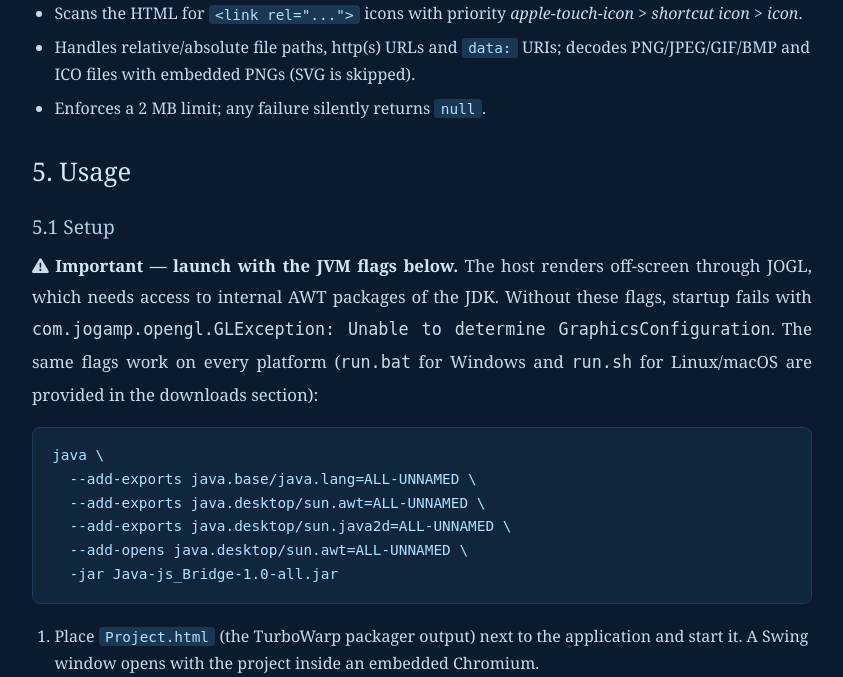
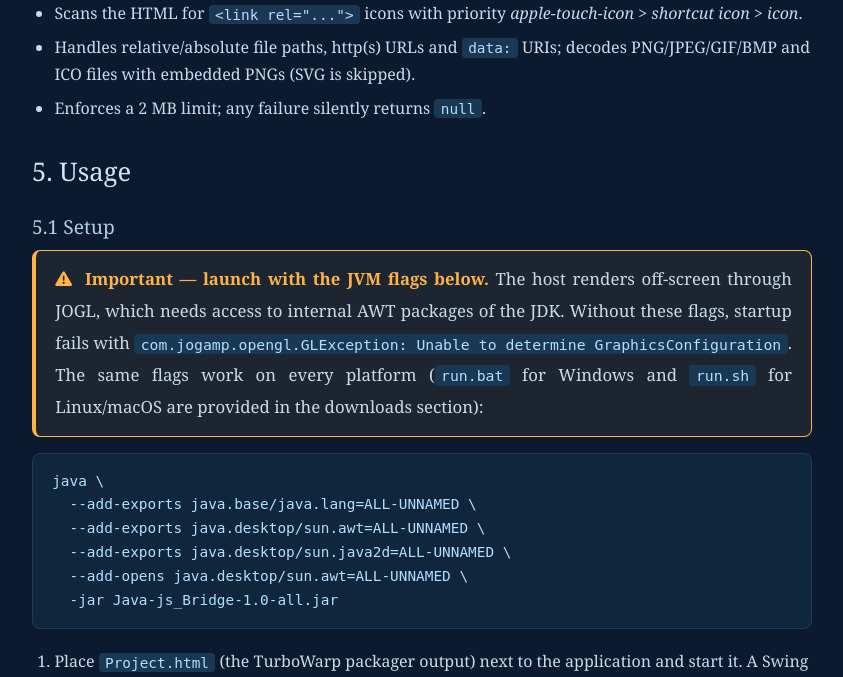
Before and after one commit to RS6048/rs6048.github.io, a PHP site: page /projects/Turbowarp/Java-js_Bridge in a window 1280 px wide. Shown: the part 3457-4134 px from the top of the page, without its empty margins (218-1061 px from the left). Run offline with PHP 8.4, Linux system fonts and the light colour scheme.

Commit message:
Add launch warning banner style for required JVM flags

```diff
--- a/css/style.css
+++ b/css/style.css
@@ -622,6 +622,32 @@ pre.code-block code {
     padding: 0;
 }
 
+/* Paper: launch warning (required JVM flags) */
+.launch-warn {
+    border: 1px solid #ffb347;
+    border-left: 4px solid #ffb347;
+    background: rgba(255, 179, 71, 0.07);
+    padding: 0.8rem 1.2rem;
+    border-radius: 8px;
+    margin: 0 0 1rem;
+    font-size: 0.95rem;
+    line-height: 1.7;
+}
+.launch-warn i {
+    color: #ffb347;
+    margin-right: 0.4rem;
+}
+.launch-warn strong {
+    color: #ffb347;
+}
+.launch-warn code {
+    background: #1a3854;
+    color: #b0e0ff;
+    padding: 0.1rem 0.4rem;
+    border-radius: 4px;
+    font-size: 0.88em;
+}
+
 /* Paper: block reference sections (one full-width bar per block) */
 .block-entry {
     background: #10263c;
```
